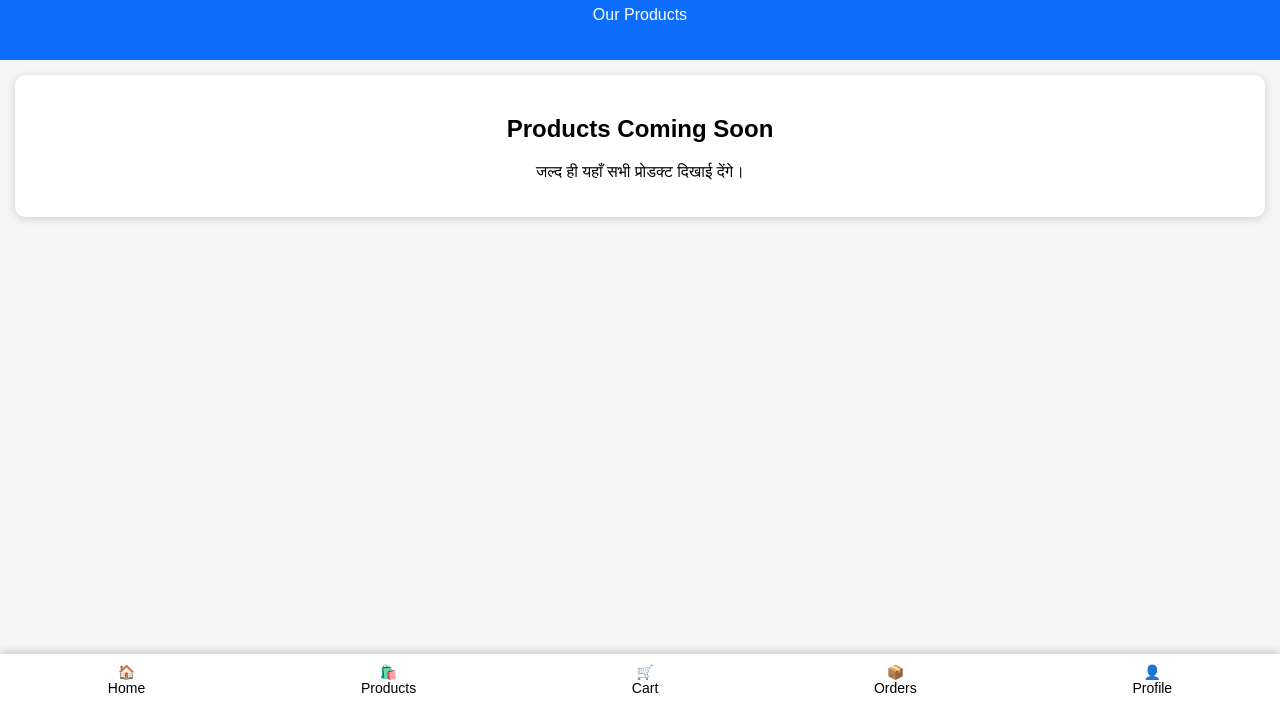
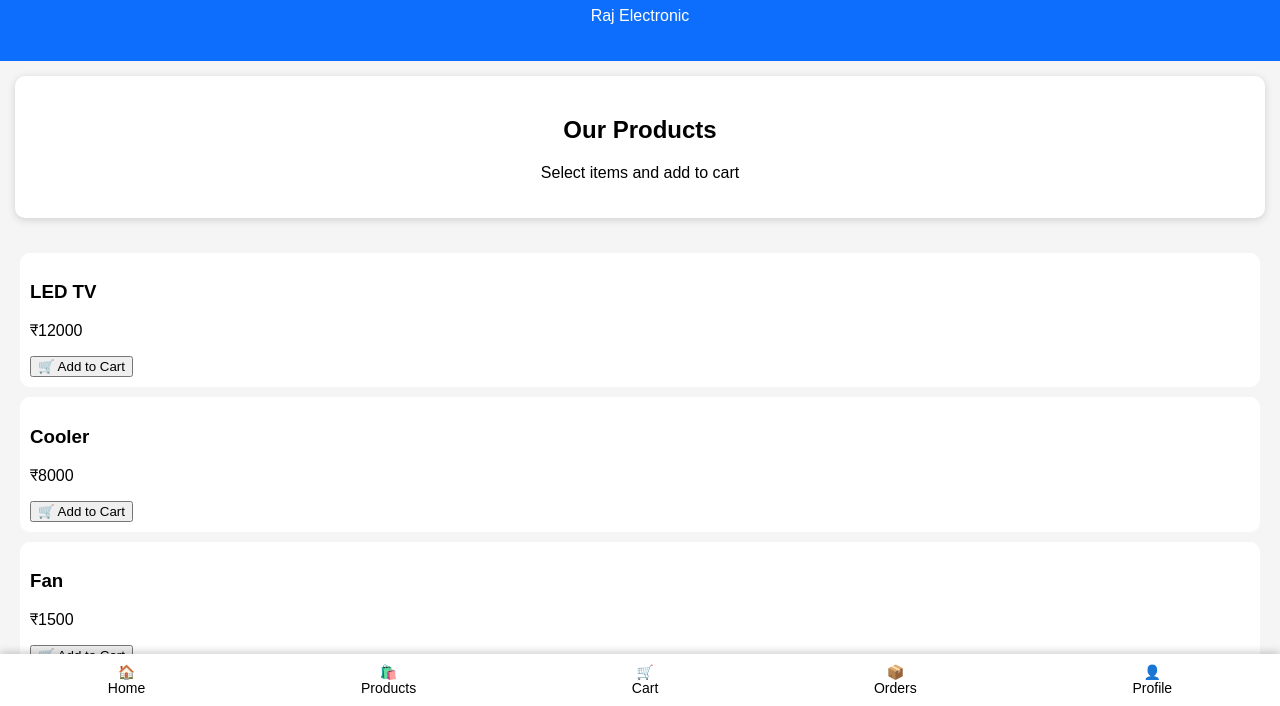
Before and after one commit to kp354232-bit/raj-electronics-kalyanpura, a plain HTML site: page products.html in a window 1280 px wide. Shown: the part 94-800 px from the top of the page. Drawn offline with Linux system fonts and the light colour scheme.

Commit message:
Update products.html

```diff
--- a/products.html
+++ b/products.html
@@ -5,17 +5,42 @@
 <meta name="viewport" content="width=device-width, initial-scale=1.0">
 <title>Products - Raj Electronic</title>
 <link rel="stylesheet" href="style.css">
+<script src="script.js" defer></script>
 </head>
+
 <body>
 
 <header class="header">
-<h1>Raj Electronic</h1>
-<p>Our Products</p>
+<h1>🛍️ Products</h1>
+<p>Raj Electronic</p>
 </header>
 
 <div class="banner">
-<h2>Products Coming Soon</h2>
-<p>जल्द ही यहाँ सभी प्रोडक्ट दिखाई देंगे।</p>
+<h2>Our Products</h2>
+<p>Select items and add to cart</p>
+</div>
+
+<!-- PRODUCTS LIST -->
+<div style="padding:10px;">
+
+<div style="background:white;padding:10px;margin:10px;border-radius:10px;">
+<h3>LED TV</h3>
+<p>₹12000</p>
+<button onclick="addToCart('LED TV',12000)">🛒 Add to Cart</button>
+</div>
+
+<div style="background:white;padding:10px;margin:10px;border-radius:10px;">
+<h3>Cooler</h3>
+<p>₹8000</p>
+<button onclick="addToCart('Cooler',8000)">🛒 Add to Cart</button>
+</div>
+
+<div style="background:white;padding:10px;margin:10px;border-radius:10px;">
+<h3>Fan</h3>
+<p>₹1500</p>
+<button onclick="addToCart('Fan',1500)">🛒 Add to Cart</button>
+</div>
+
 </div>
 
 <nav class="bottom">
```
